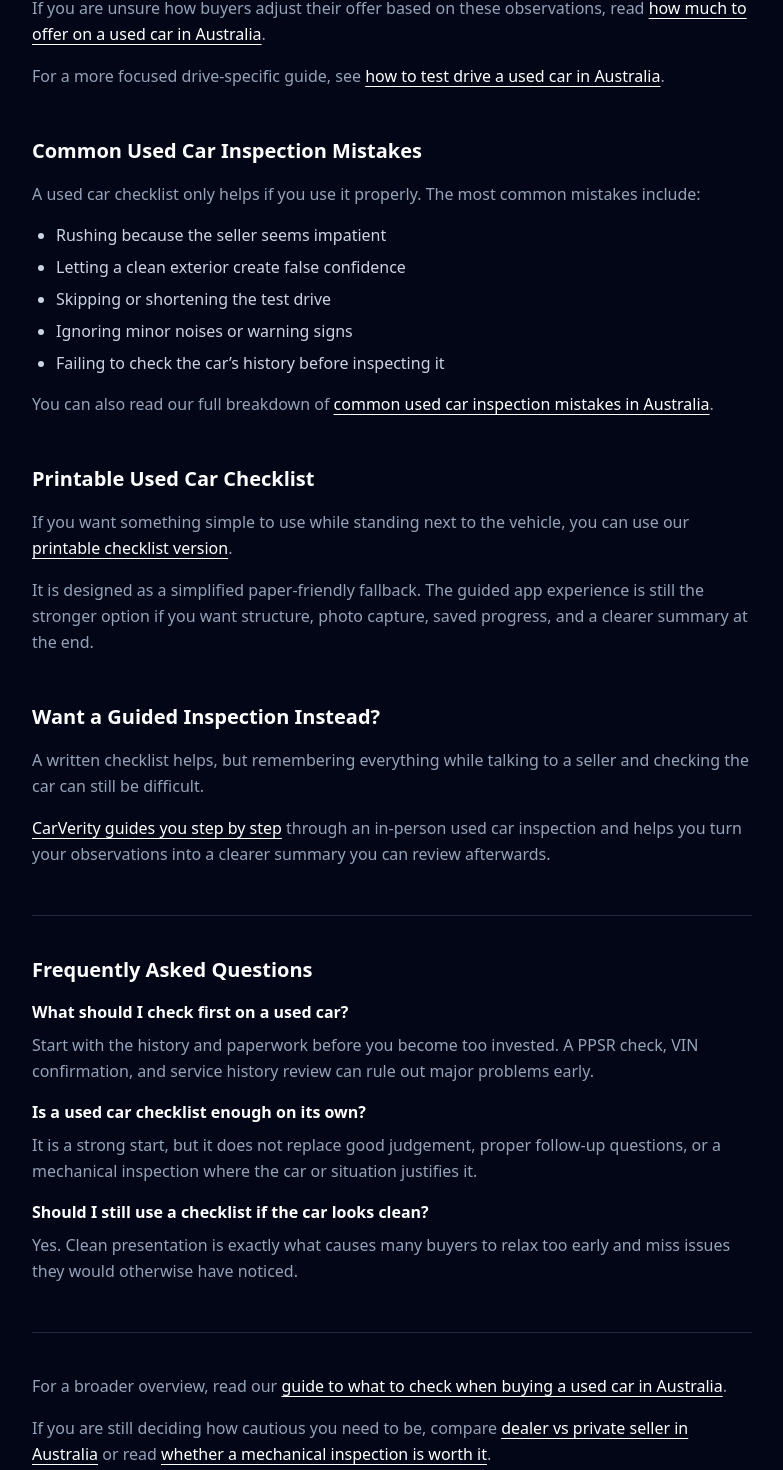
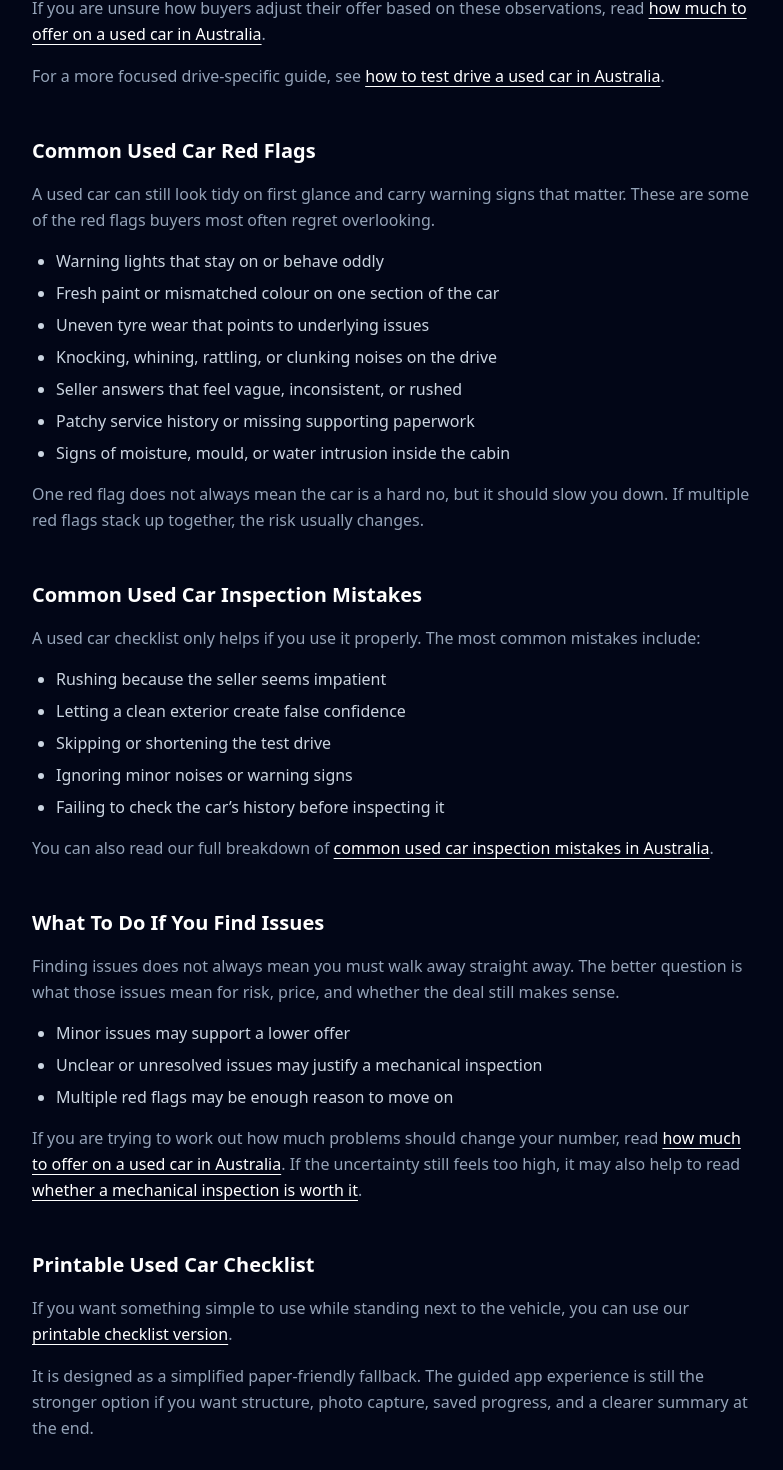
Before and after one commit to jeremy-swallow/carverity-clean, a React (Vite) app: page /used-car-checklist-australia in a window 1280 px wide. Shown: the part 4217-5687 px from the top of the page, without its empty margins (248-1031 px from the left). Built offline with nearby package versions, Linux system fonts and the light colour scheme; no server answers.

Commit message:
Strengthen used car checklist page with red flags and next-step guidance

```diff
--- a/src/pages/UsedCarChecklistAustralia.tsx
+++ b/src/pages/UsedCarChecklistAustralia.tsx
@@ -491,6 +491,34 @@ export default function UsedCarChecklistAustralia() {
 
           <section className="space-y-4">
             <h2 className="text-xl font-semibold">
+              Common Used Car Red Flags
+            </h2>
+
+            <p className="text-slate-400 leading-relaxed">
+              A used car can still look tidy on first glance and carry warning
+              signs that matter. These are some of the red flags buyers most
+              often regret overlooking.
+            </p>
+
+            <ul className="list-disc pl-6 space-y-2 text-slate-300">
+              <li>Warning lights that stay on or behave oddly</li>
+              <li>Fresh paint or mismatched colour on one section of the car</li>
+              <li>Uneven tyre wear that points to underlying issues</li>
+              <li>Knocking, whining, rattling, or clunking noises on the drive</li>
+              <li>Seller answers that feel vague, inconsistent, or rushed</li>
+              <li>Patchy service history or missing supporting paperwork</li>
+              <li>Signs of moisture, mould, or water intrusion inside the cabin</li>
+            </ul>
+
+            <p className="text-slate-400 leading-relaxed">
+              One red flag does not always mean the car is a hard no, but it
+              should slow you down. If multiple red flags stack up together, the
+              risk usually changes.
+            </p>
+          </section>
+
+          <section className="space-y-4">
+            <h2 className="text-xl font-semibold">
               Common Used Car Inspection Mistakes
             </h2>
 
@@ -514,6 +542,44 @@ export default function UsedCarChecklistAustralia() {
                 className="text-white underline underline-offset-4 hover:opacity-80 transition"
               >
                 common used car inspection mistakes in Australia
+              </Link>
+              .
+            </p>
+          </section>
+
+          <section className="space-y-4">
+            <h2 className="text-xl font-semibold">
+              What To Do If You Find Issues
+            </h2>
+
+            <p className="text-slate-400 leading-relaxed">
+              Finding issues does not always mean you must walk away straight
+              away. The better question is what those issues mean for risk,
+              price, and whether the deal still makes sense.
+            </p>
+
+            <ul className="list-disc pl-6 space-y-2 text-slate-300">
+              <li>Minor issues may support a lower offer</li>
+              <li>Unclear or unresolved issues may justify a mechanical inspection</li>
+              <li>Multiple red flags may be enough reason to move on</li>
+            </ul>
+
+            <p className="text-slate-400 leading-relaxed">
+              If you are trying to work out how much problems should change your
+              number, read{" "}
+              <Link
+                to="/how-much-should-you-offer-used-car-australia"
+                className="text-white underline underline-offset-4 hover:opacity-80 transition"
+              >
+                how much to offer on a used car in Australia
+              </Link>
+              . If the uncertainty still feels too high, it may also help to
+              read{" "}
+              <Link
+                to="/is-a-mechanical-inspection-worth-it-australia"
+                className="text-white underline underline-offset-4 hover:opacity-80 transition"
+              >
+                whether a mechanical inspection is worth it
               </Link>
               .
             </p>
@@ -554,6 +620,7 @@ export default function UsedCarChecklistAustralia() {
             </p>
 
             <p className="text-slate-400 leading-relaxed">
+              If you do not want to rely on memory while standing there,{" "}
               <Link
                 to="/"
                 className="text-white underline underline-offset-4 hover:opacity-80 transition"
```
